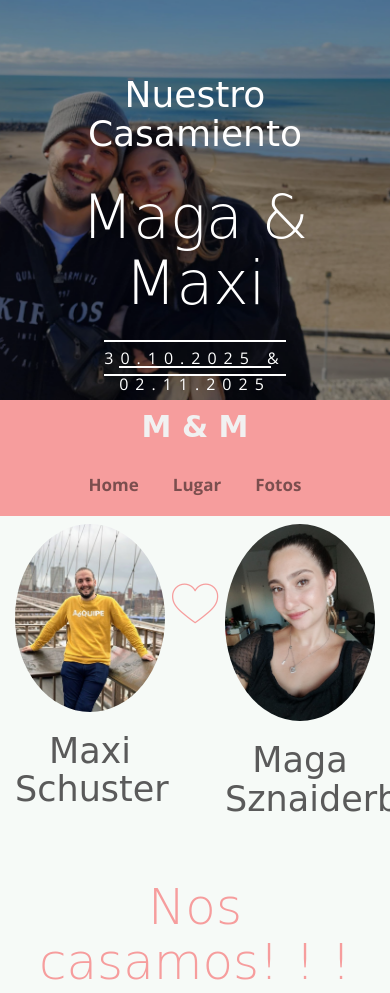
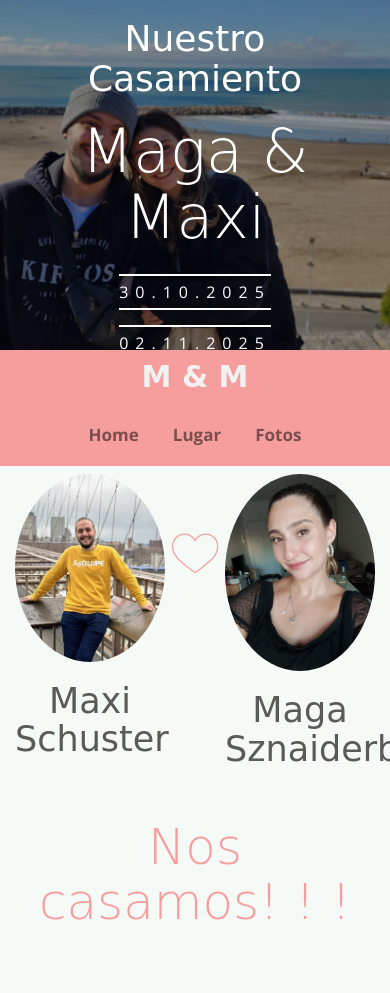
Before and after one commit to maxihschuster/PaginaCasamiento, a website: page index.html in a window 390 px wide. Shown: the top 993 px of the page. Drawn offline with nearby package versions, Linux system fonts and the light colour scheme; some packages are replaced by stand-ins of ours; files whose address does not match are found by name; a web font is replaced by a local one.

Commit message:
actualizacion header mobile

```diff
--- a/css/style.css
+++ b/css/style.css
@@ -49,7 +49,7 @@ h1, h2, h3, h4, h5, h6 {
   color: #5a5a5a;
   font-family: "Montez", cursive;
   font-weight: 400;
-  margin: 0 0 30px 0;
+  margin: 0 0 20px 0;
 }
 
 figure {
@@ -167,14 +167,14 @@ figure {
 .fh5co-cover,
 .fh5co-hero {
   position: relative;
-  height: 500px;
+  height: 450px;
   width: 100%;
 }
 
 @media screen and (max-width: 768px) {
   .fh5co-cover,
   .fh5co-hero {
-    height: 400px;
+    height: 350px;
   }
 }
 
@@ -1414,8 +1414,45 @@ select.form-control {
   background: url(../images/hourglass.svg) center no-repeat #222222;
 }
 
+
+
+
+
+
 /* Personalización del modal */
   .modal-dialog.modal-sm {
     max-width: 550px;
     width: 90%;
   }
+
+.fh5co-cover {
+  position: relative;
+  padding: 0px 0; /* espacio arriba y abajo */
+  background-size: cover;
+  background-position: center center;
+}
+
+.display-t {
+  display: flex;
+  align-items: center;
+  justify-content: center;
+  height: auto;
+  min-height: 400px; /* o lo que necesites */
+}
+
+.display-tc {
+  width: 100%;
+}
+
+.fechas-mobile {
+  display: none;
+}
+
+@media screen and (max-width: 420px) {
+  .fechas-desktop {
+    display: none;
+  }
+  .fechas-mobile {
+    display: inline;
+  }
+}
--- a/index.html
+++ b/index.html
@@ -45,7 +45,11 @@
 								<div class="animate-box">
 									<h1>Nuestro Casamiento</h1>
 									<h2>Maga &amp; Maxi</h2>
-									<p><span>30.10.2025 &amp; 02.11.2025</span></p>
+									<p>
+										<span class="fechas-desktop">30.10.2025 &amp; 02.11.2025</span>
+										<span class="fechas-mobile">30.10.2025 <br><br> 02.11.2025</span>
+									</p>
+
 								</div>
 							</div>
 						</div>
```
